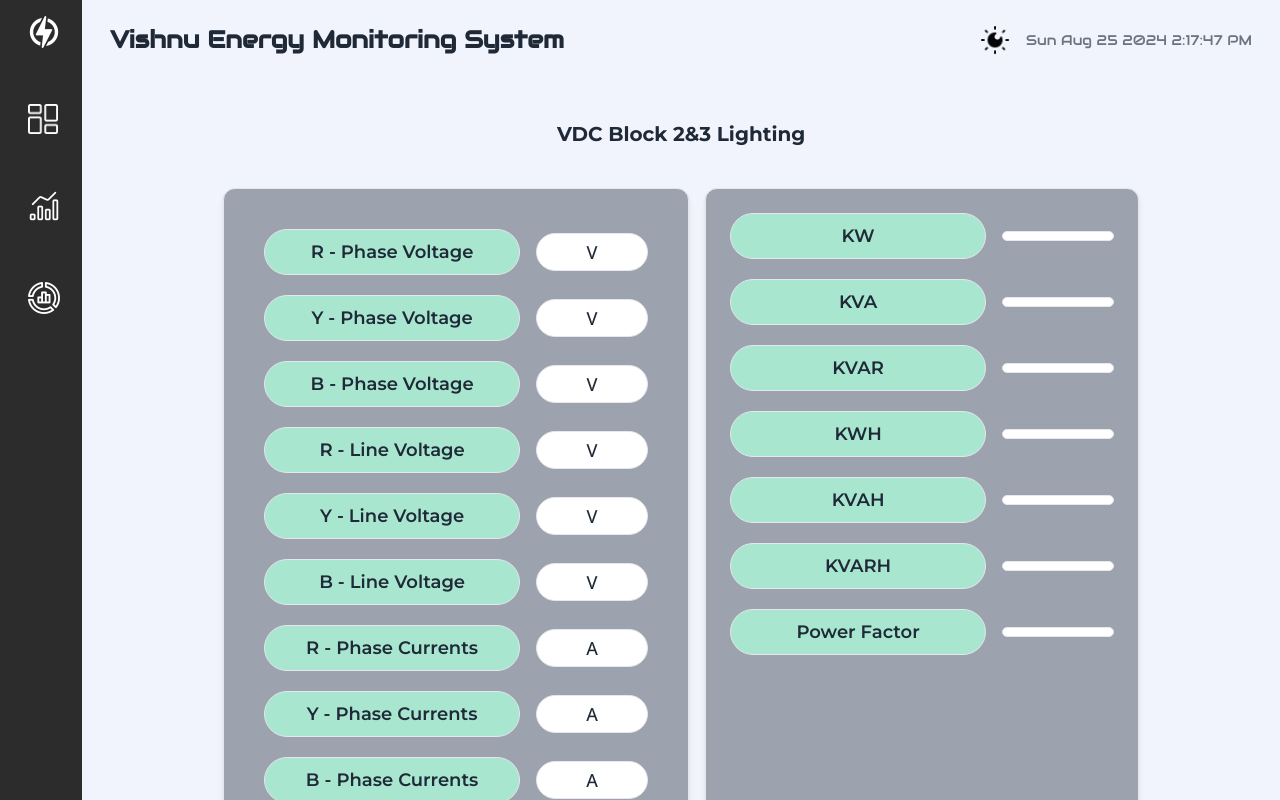
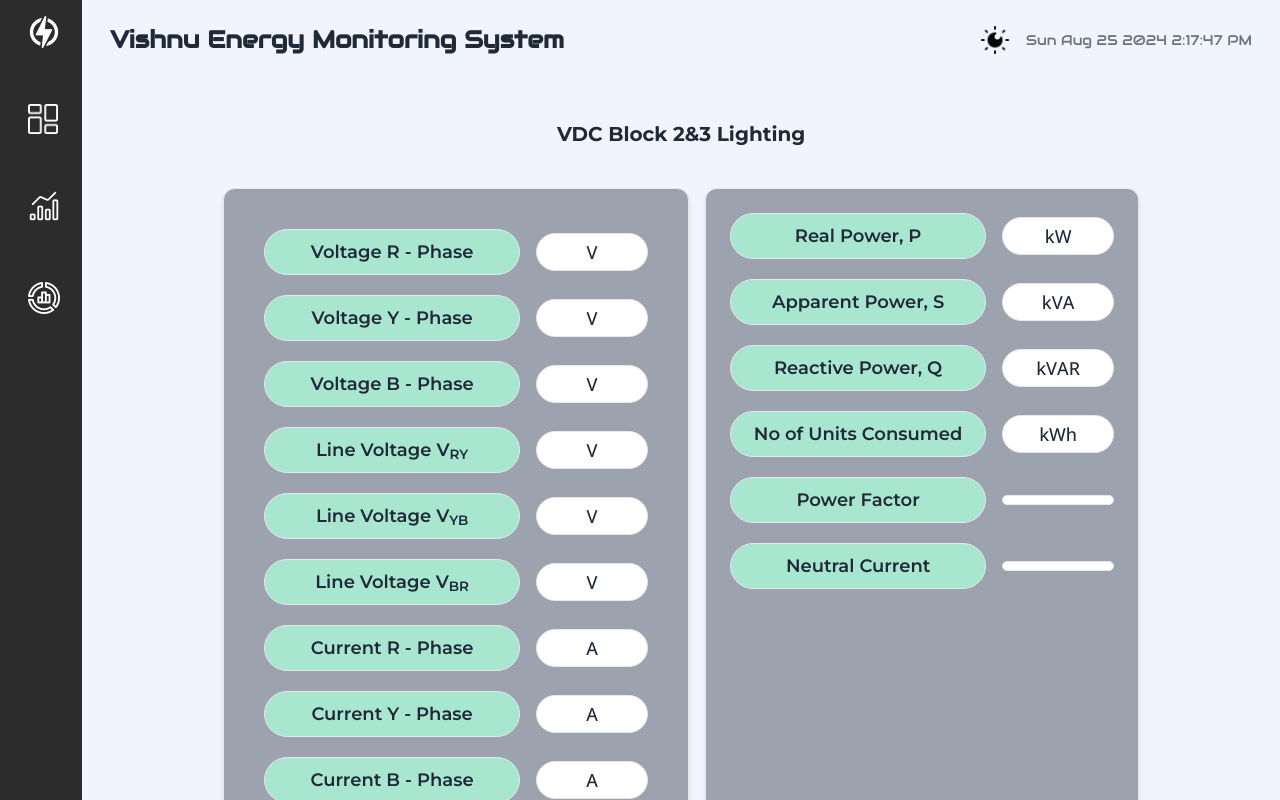
Before and after one commit to suryanaidu048/VCEMS-CLIENT, a React (Vite) app: page /SingleMeter/1 in a window 1280 px wide. Built offline with nearby package versions, Linux system fonts and the light colour scheme; no server answers.

Commit message:
adjustments in pccs

```diff
--- a/src/pages/Pcc3.jsx
+++ b/src/pages/Pcc3.jsx
@@ -53,6 +53,7 @@ const Pcc3 = () => {
       </header>
         <section className="flex justify-center items-center">
               <div className=" my-10 bg-gray-400 xl:px-10 py-5 rounded-lg md:px-7 px-2 overflow-x-auto">
+              <h2 className='font-bold text-xl text-center underline my-2 mb-6'>PCC3</h2>
                 <div className="flex rounded-md justify-between text-center items-center font-Montserrat font-bold pr-9 my-2 ">
                   <h2 className="rounded-full text-gray-400 w-64 ">
                     PCC
--- a/src/pages/Pcc4.jsx
+++ b/src/pages/Pcc4.jsx
@@ -53,6 +53,7 @@ const Pcc3 = () => {
       </header>
         <section className="flex justify-center items-center">
               <div className=" my-10 bg-gray-400 xl:px-10 py-5 rounded-lg md:px-7 px-2 overflow-x-auto">
+                <h2 className='font-bold text-xl text-center underline my-2 mb-6'>PCC4</h2>
                 <div className="flex rounded-md justify-between text-center items-center font-Montserrat font-bold pr-9 my-2 ">
                   <h2 className="rounded-full text-gray-400 w-64 ">
                     PCC
--- a/src/pages/SingleMeter.jsx
+++ b/src/pages/SingleMeter.jsx
@@ -50,7 +50,7 @@ const SingleMeter = () => {
     { id: 16, name: "VIT Block-1 Lighting" },
     { id: 17, name: "VIT Block-2 A/C's" },
     { id: 18, name: "VIT Block-3 Lighting" },
-    { id: 19, name: "Vit Nlock-4 A/C's" },
+    { id: 19, name: "Vit Block-4 A/C's" },
     { id: 20, name: "4th Phase Main Panel Supply Boy's Hostel" },
     { id: 21, name: "VIT Block-1 AC's" },
     { id: 22, name: "Seetha Canteen Lighting" },
@@ -90,57 +90,57 @@ const SingleMeter = () => {
           <div className="flex gap-4 justify-center text-lg my-10 xl:flex-row flex-col">
             <div className="border flex flex-col gap-5 w-full p-10 rounded-xl bg-gray-400 shadow-md text-center">
               <div className="flex justify-between items-center gap-4">
-                <h2 className="parameter">R - Phase Voltage</h2>
+                <h2 className="parameter">Voltage R - Phase</h2>
                 <p className="param-value">
                   {data?.[`Voltage_V1N_meter_${id}`]} V
                 </p>
               </div>
               <div className="flex justify-between items-center ">
-                <h2 className="parameter">Y - Phase Voltage</h2>
+                <h2 className="parameter">Voltage Y - Phase</h2>
                 <p className="param-value">
                   {data?.[`Voltage_V2N_meter_${id}`]} V
                 </p>
               </div>
               <div className="flex justify-between items-center ">
-                <h2 className="parameter">B - Phase Voltage</h2>
+                <h2 className="parameter">Voltage B - Phase</h2>
                 <p className="param-value">
                   {data?.[`Voltage_V3N_meter_${id}`]} V
                 </p>
               </div>
 
               <div className="flex justify-between items-center ">
-                <h2 className="parameter">R - Line Voltage</h2>
+                <h2 className="parameter">Line Voltage V<sub>RY</sub></h2>
                 <p className="param-value">
                   {data?.[`Voltage_V12_meter_${id}`]} V
                 </p>
               </div>
               <div className="flex justify-between items-center ">
-                <h2 className="parameter">Y - Line Voltage</h2>
+                <h2 className="parameter">Line Voltage V<sub>YB</sub></h2>
                 <p className="param-value">
                   {data?.[`Voltage_V23_meter_${id}`]} V
                 </p>
               </div>
               <div className="flex justify-between items-center ">
-                <h2 className="parameter">B - Line Voltage</h2>
+                <h2 className="parameter">Line Voltage V<sub>BR</sub></h2>
                 <p className="param-value">
                   {data?.[`Voltage_V31_meter_${id}`]} V
                 </p>
               </div>
 
               <div className="flex justify-between items-center ">
-                <h2 className="parameter">R - Phase Currents</h2>
+                <h2 className="parameter">Current R - Phase</h2>
                 <p className="param-value">
                   {data?.[`Current_I1_meter_${id}`]} A
                 </p>
               </div>
               <div className="flex justify-between items-center ">
-                <h2 className="parameter">Y - Phase Currents</h2>
+                <h2 className="parameter">Current Y - Phase</h2>
                 <p className="param-value">
                   {data?.[`Current_I2_meter_${id}`]} A
                 </p>
               </div>
               <div className="flex justify-between items-center ">
-                <h2 className="parameter">B - Phase Currents</h2>
+                <h2 className="parameter">Current B - Phase</h2>
                 <p className="param-value">
                   {data?.[`Current_I3_meter_${id}`]} A
                 </p>
@@ -149,30 +149,30 @@ const SingleMeter = () => {
 
             <div className="border w-full flex flex-col gap-5 p-6 rounded-xl bg-gray-400 shadow-md text-center">
               <div className="flex justify-between items-center gap-4">
-                <h2 className="parameter">KW </h2>
+                <h2 className="parameter">Real Power, P </h2>
                 <p className="param-value">
-                  {data?.[`Total_KW_meter_${id}`]}
+                  {data?.[`Total_KW_meter_${id}`]} kW
                 </p>
               </div>
               <div className="flex justify-between items-center ">
-                <h2 className="parameter">KVA </h2>
+                <h2 className="parameter">Apparent Power, S </h2>
                 <p className="param-value">
-                  {data?.[`Total_KVA_meter_${id}`]}
+                  {data?.[`Total_KVA_meter_${id}`]} kVA
                 </p>
               </div>
               <div className="flex justify-between items-center ">
-                <h2 className="parameter">KVAR </h2>
+                <h2 className="parameter">Reactive Power, Q </h2>
                 <p className="param-value">
-                  {data?.[`Total_KVAR_meter_${id}`]}
+                  {data?.[`Total_KVAR_meter_${id}`]} kVAR
                 </p>
               </div>
               <div className="flex justify-between items-center">
-                <h2 className="parameter">KWH </h2>
+                <h2 className="parameter">No of Units Consumed </h2>
                 <p className="param-value">
-                  {data?.[`TotalNet_KWH_meter_${id}`]}
+                  {data?.[`TotalNet_KWH_meter_${id}`]} kWh
                 </p>
               </div>
-              <div className="flex justify-between items-center">
+              {/* <div className="flex justify-between items-center">
                 <h2 className="parameter">KVAH </h2>
                 <p className="param-value">
                   {data?.[`TotalNet_KVAH_meter_${id}`]}
@@ -183,17 +183,17 @@ const SingleMeter = () => {
                 <p className="param-value">
                   {data?.[`TotalNet_KVARH_meter_${id}`]}
                 </p>
-              </div>
+              </div> */}
               <div className="flex justify-between items-center">
                 <h2 className="parameter">Power Factor </h2>
                 <p className="param-value">{data?.[`Avg_PF_meter_${id}`]} </p>
               </div>
-              {/* <div className="flex justify-between items-center">
+              <div className="flex justify-between items-center">
                 <h2 className="parameter">Neutral Current </h2>
                 <p className="param-value">
                   {data?.[`Neutral_Current_meter_${id}`]}
                 </p>
-              </div> */}
+              </div>
             </div>
           </div>
         </div>
```
